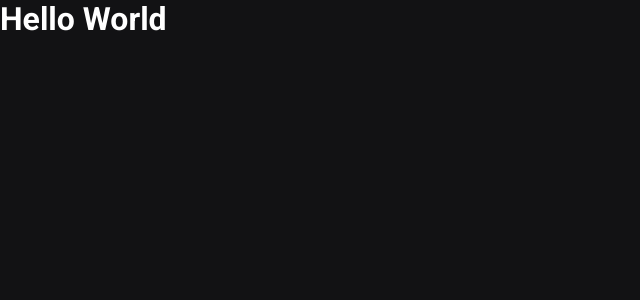
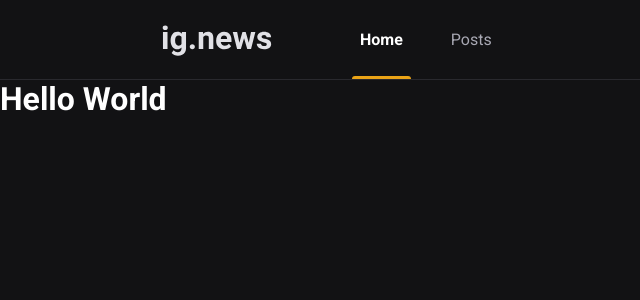
Before and after one commit to thiagosawada/ignews, a Next.js app: page / in a window 1280 px wide. Shown: the top 300 px of the page, without its empty margins (0-640 px from the left). Built offline with nearby package versions, Linux system fonts and the light colour scheme.

Commit message:
Header component

```diff
--- /dev/null
+++ b/src/components/Header/index.tsx
@@ -0,0 +1,18 @@
+import Image from "next/image";
+import logoImg from "../../../public/images/logo.svg";
+
+import styles from "./styles.module.scss";
+
+export function Header() {
+  return (
+    <header className={styles.headerContainer}>
+      <div className={styles.headerContent}>
+        <Image src={logoImg} alt="ig.news" />
+        <nav>
+          <a className={styles.active} href="">Home</a>
+          <a href="">Posts</a>
+        </nav>
+      </div>
+    </header>
+  );
+}
--- /dev/null
+++ b/src/components/Header/styles.module.scss
@@ -0,0 +1,54 @@
+.headerContainer {
+  height: 5rem;
+  border-bottom: 1px solid var(--gray-800);
+}
+
+.headerContent {
+  max-width: 1020px;
+  height: 5rem;
+  margin: 0 auto;
+  padding: 0 2rem;
+
+  display: flex;
+  align-items: center;
+
+  nav {
+    margin-left: 5rem;
+    height: 5rem;
+
+    a {
+      display: inline-block;
+      position: relative;
+      padding: 0 0.5rem;
+      height: 5rem;
+      line-height: 5rem;
+      color: var(--gray-300);
+
+      transition: color 0.2s;
+
+      & + a {
+        margin-left: 2rem;
+      }
+
+      &:hover {
+        color: var(--white);
+      }
+
+      &.active {
+        color: var(--white);
+        font-weight: bold;
+      }
+
+      &.active::after {
+        content: "";
+        height: 3px;
+        border-radius: 3px 3px 0 0;
+        width: 100%;
+        position: absolute;
+        bottom: 1px;
+        left: 0;
+        background: var(--yellow-500);
+      }
+    }
+  }
+}
--- a/src/pages/_app.tsx
+++ b/src/pages/_app.tsx
@@ -1,9 +1,15 @@
 import { AppProps } from "next/app";
+import { Header } from "../components/Header";
 
 import "../styles/global.scss";
 
 function MyApp({ Component, pageProps }: AppProps) {
-  return <Component {...pageProps} />
+  return (
+    <>
+      <Header />
+      <Component {...pageProps} />
+    </>
+  );
 }
 
 export default MyApp;
--- a/src/styles/global.scss
+++ b/src/styles/global.scss
@@ -9,6 +9,7 @@
 
   --gray-100: #e1e1e6;
   --gray-300: #a8a8b3;
+  --gray-800: #29292e;
   --gray-900: #121214;
 
   --cyan-500: #61dafb;
```
